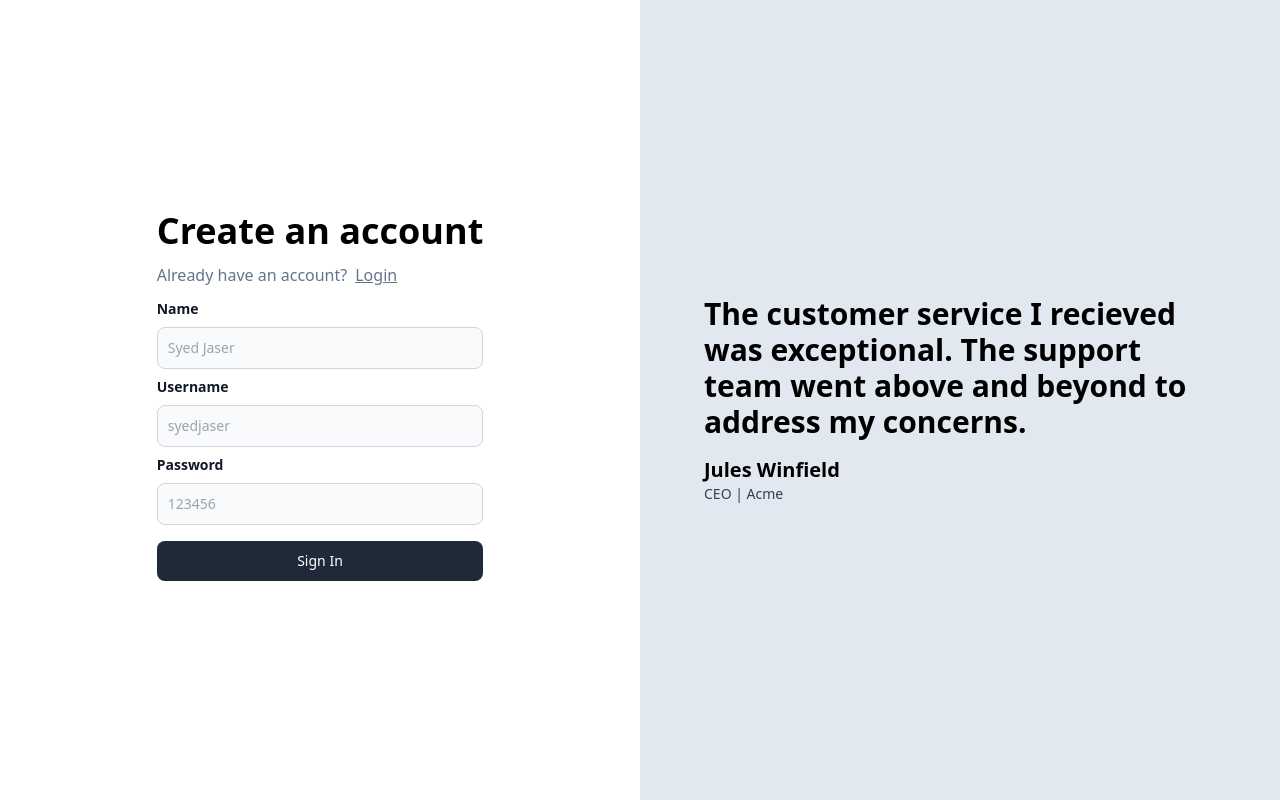
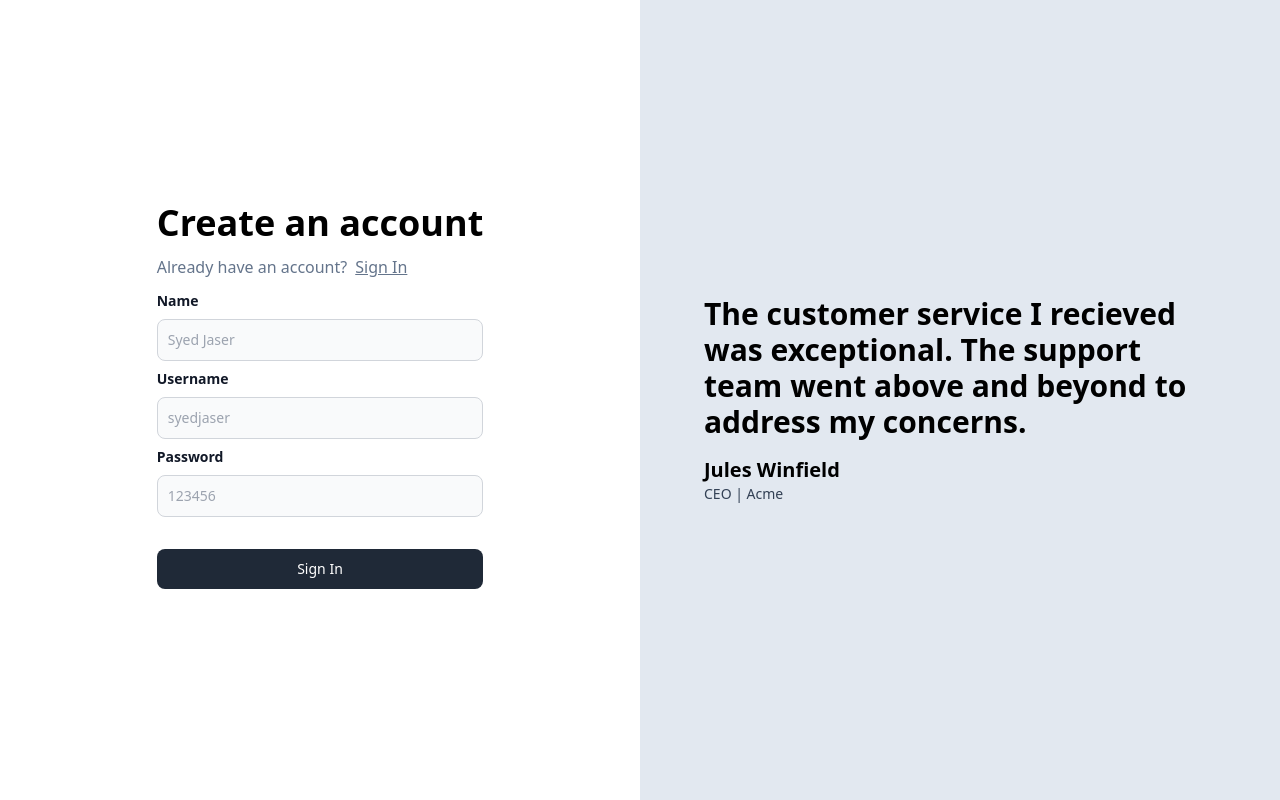
Before and after one commit to syedahmedullah14/blogging-app-like-medium, a React (Vite) app in the folder frontend/: page /signup in a window 1280 px wide. Built offline with nearby package versions, Linux system fonts and the light colour scheme.

Commit message:
Implemented types for Sign up & Sign in in FE

```diff
--- a/frontend/src/components/Auth.tsx
+++ b/frontend/src/components/Auth.tsx
@@ -17,8 +17,10 @@
                 Create an account
             </div>
             <div className="text-slate-500 mt-3 mb-3">
-                Already have an account?
-                <Link className="pl-2 underline" to={"/signin"}>Login</Link>
+                {type === "signin" ? "Dont have an account:?" : "Already have an account?"}
+                <Link className="pl-2 underline" to={"/signin"}>
+                  {type === "signin" ? "Sign Up" : "Sign In"}
+                </Link>
             </div>
 
             <LabelledInput label="Name" placeholder="Syed Jaser" onChange={(e) =>{
@@ -42,7 +44,7 @@
               })
             }}/>
 
-          <button type="button" className="mt-2 w-full text-white bg-gray-800 hover:bg-gray-900 focus:outline-none focus:ring-4 focus:ring-gray-300 font-medium rounded-lg text-sm px-5 py-2.5 me-2 mb-2 dark:bg-gray-800 dark:hover:bg-gray-700 dark:focus:ring-gray-700 dark:border-gray-700">{type === "signup" ? "Sign Up" : "Sign In"}</button>
+          <button type="button" className="mt-6 w-full text-white bg-gray-800 hover:bg-gray-900 focus:outline-none focus:ring-4 focus:ring-gray-300 font-medium rounded-lg text-sm px-5 py-2.5 me-2 mb-2 dark:bg-gray-800 dark:hover:bg-gray-700 dark:focus:ring-gray-700 dark:border-gray-700">{type === "signup" ? "Sign Up" : "Sign In"}</button>
 
           </div>
         </div>
```
